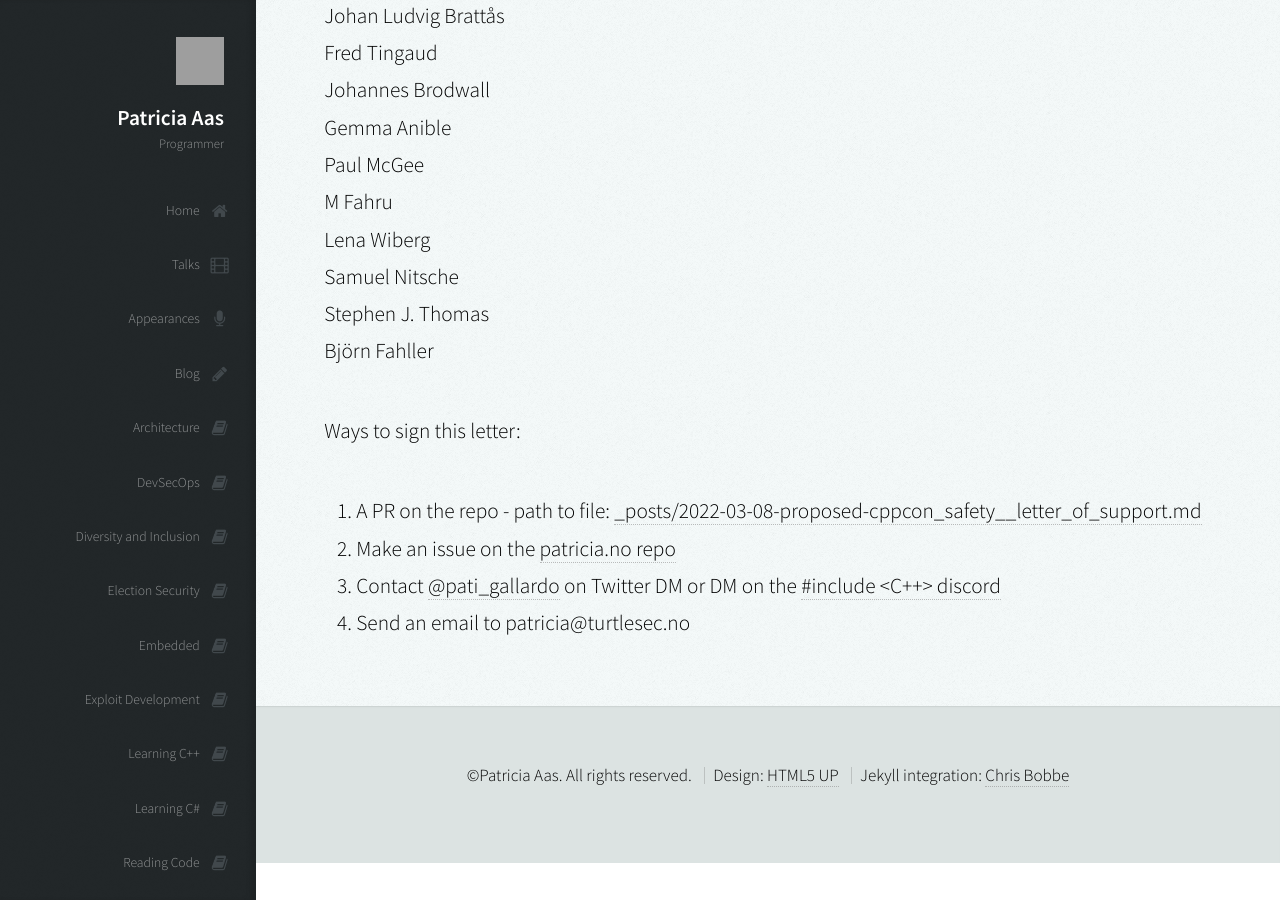
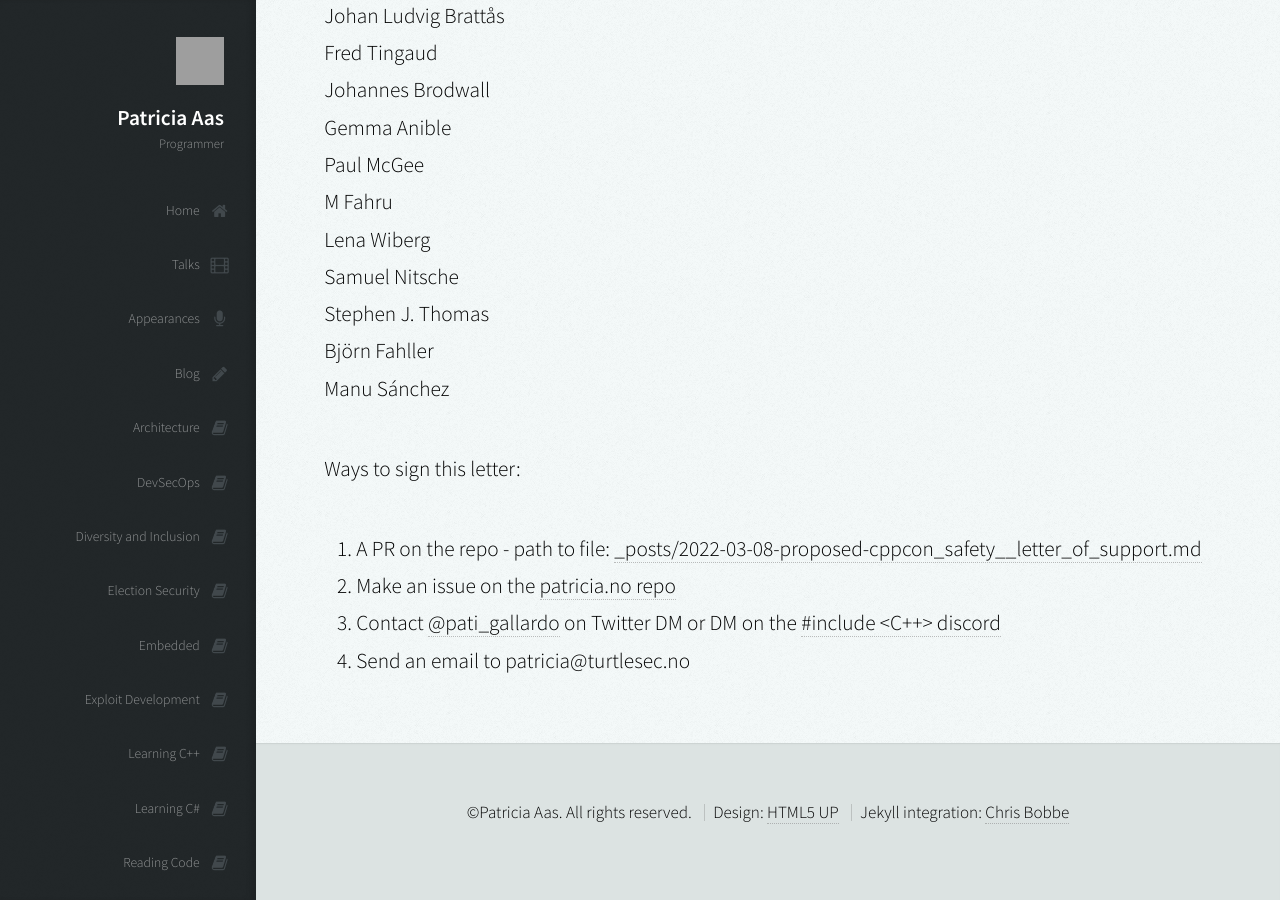
Before and after one commit to patricia-gallardo/patricia-gallardo.github.io, a Jekyll site: the page built from _posts/2022-03-08-proposed-cppcon_safety__letter_of_support.md, in a window 1280 px wide and 900 px high, scrolled down 8173 px. Built offline with Jekyll 4.4.1, drawn with Linux system fonts in a browser that asks for light colours; nearby versions of some CDN libraries; grey boxes are pictures that could not be loaded.

Commit message:
Update 2022-03-08-proposed-cppcon_safety__letter_of_support.md

```diff
--- a/_posts/2022-03-08-proposed-cppcon_safety__letter_of_support.md
+++ b/_posts/2022-03-08-proposed-cppcon_safety__letter_of_support.md
@@ -227,6 +227,7 @@ Lena Wiberg <br>
 Samuel Nitsche <br>
 Stephen J. Thomas <br>
 Björn Fahller <br>
+Manu Sánchez <br>
 
 
 Ways to sign this letter:
```
